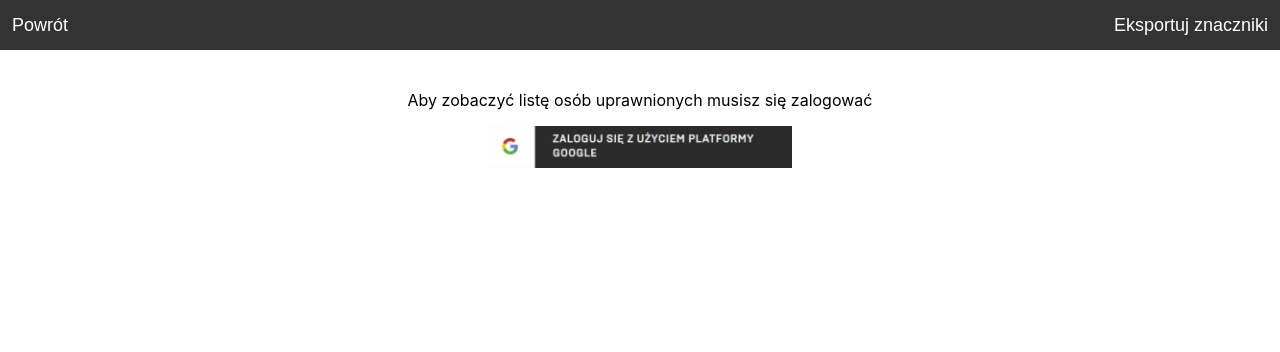
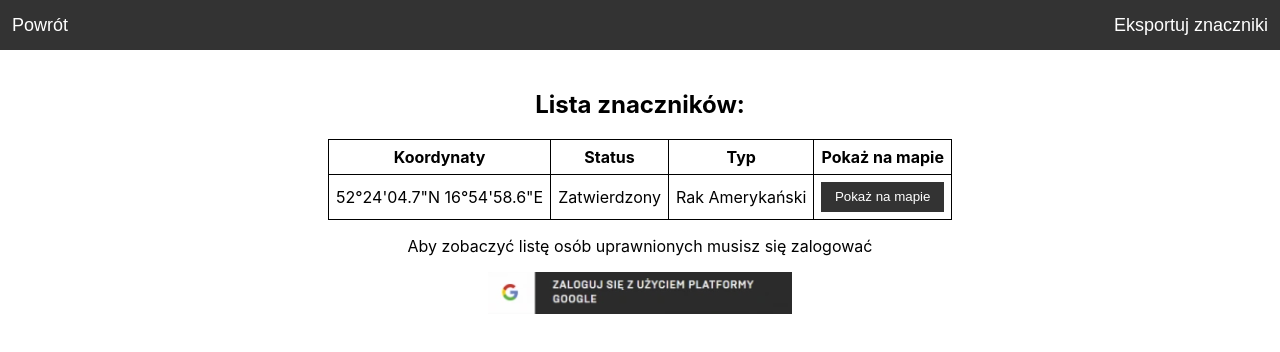
Before and after one commit to Jakub-Kintama/NurkowaPolskaApp, a React (Create React App) app in the folder admin-panel/: page / in a window 1280 px wide. Shown: the top 352 px of the page. Built offline with nearby package versions, Linux system fonts and the light colour scheme; no server answers.

Commit message:
Added Marker List, divided the HomePage into separate modules

```diff
--- a/admin-panel/src/App.css
+++ b/admin-panel/src/App.css
@@ -5,8 +5,48 @@ button {
   color: white;
   padding: 7px;
 }
+.TopnavButton {
+  height: 100%;
+  font-size: 18px;
+}
+.TableButton {
+  width: 100%;
+  height: 30px;
+}
+.CloseButton {
+  position: absolute;
+  top: 16px;
+  right: 16px;
+}
+.LogoutButton {
+  position: absolute;
+  top: 66px;
+  right: 16px;
+}
 button:hover {
   cursor: pointer;
+}
+.TopnavButton:hover {
+  background-color: #4e4e4e;
+}
+#homeButton {
+  margin-right: auto;
+  margin-left: 5px;
+}
+#exportButton {
+  margin-right: 5px;
+}
+table {
+  min-width: 40%;
+  margin-left: auto;
+  margin-right: auto;
+  border: 1px solid;
+  border-collapse: collapse;
+}
+table th,
+td {
+  border: 1px solid;
+  padding: 7px;
 }
 .App {
   width: 100%;
@@ -18,43 +58,8 @@ button:hover {
   height: 50px;
   background-color: #333;
 }
-.TopnavButton {
-  height: 100%;
-  font-size: 18px;
-}
-.TopnavButton:hover {
-  background-color: #4e4e4e;
-}
-#homeButton {
-  margin-right: auto;
-  margin-left: 5px;
-}
-#exportButton {
-  margin-right: 5px;
-}
 .PanelPart {
   margin-top: 40px;
-}
-.AdminTable {
-  min-width: 40%;
-  margin-left: auto;
-  margin-right: auto;
-  border: 1px solid;
-  border-collapse: collapse;
-}
-.LogoutButton {
-  float: right;
-  margin-left: auto;
-  margin-right: 5px;
-}
-.AdminTable th,
-td {
-  border: 1px solid;
-  padding: 7px;
-}
-.TableButton {
-  width: 100%;
-  height: 30px;
 }
 .Popup {
   position: fixed;
@@ -73,8 +78,6 @@ td {
   width: 80%;
   background-color: white;
 }
-.CloseButton {
-  position: absolute;
-  top: 16px;
-  right: 16px;
+.ListContainer {
+  display: block;
 }
--- a/admin-panel/src/App.js
+++ b/admin-panel/src/App.js
@@ -3,17 +3,6 @@ import './App.css';
 import Home from './components/Home'
 
 function App() {
-  const [data, setData] = useState([]);
-
-  useEffect(() => {
-    fetch('http://localhost:8000/db')
-    .then(res => {
-      return res.json();
-    })
-    .then((data) => {
-      setData(data);
-    })
-  }, []);
 
   return (
     <Home/>
--- a/admin-panel/src/App.less
+++ b/admin-panel/src/App.less
@@ -8,25 +8,30 @@ button {
     padding: 7px;
 }
 
-button:hover {
-    cursor: pointer;
-}
-
-.App {
-    width: 100%;
-    text-align: center;
-}
-
-.Topnav {
-    display: flex;
-    width: 100%;
-    height: 50px;
-    background-color: @mainColor;
-}
-
 .TopnavButton {
     height: 100%;
     font-size: 18px;
+}
+
+.TableButton {
+    width: 100%;
+    height: 30px;
+}
+
+.CloseButton {
+    position: absolute;
+    top: 16px;
+    right: 16px;
+}
+
+.LogoutButton {
+    position: absolute;
+    top: 66px;
+    right: 16px;
+}
+
+button:hover {
+    cursor: pointer;
 }
 
 .TopnavButton:hover {
@@ -42,11 +47,7 @@ button:hover {
     margin-right: 5px
 }
 
-.PanelPart {
-    margin-top: 40px;
-}
-
-.AdminTable{
+table {
     min-width: 40%;
     margin-left: auto;
     margin-right: auto;
@@ -54,20 +55,25 @@ button:hover {
     border-collapse: collapse;
 }
 
-.LogoutButton {
-    float: right;
-    margin-left: auto;
-    margin-right: 5px;
-}
-
-.AdminTable th,td {
+table th,td {
     border: 1px solid;
     padding: 7px;
 }
 
-.TableButton {
+.App {
     width: 100%;
-    height: 30px;
+    text-align: center;
+}
+
+.Topnav {
+    display: flex;
+    width: 100%;
+    height: 50px;
+    background-color: @mainColor;
+}
+
+.PanelPart {
+    margin-top: 40px;
 }
 
 .Popup {
@@ -90,8 +96,6 @@ button:hover {
     background-color: white;
 }
 
-.CloseButton {
-    position: absolute;
-    top: 16px;
-    right: 16px;
+.ListContainer {
+    display: block;
 }
--- /dev/null
+++ b/admin-panel/src/components/AdminList.js
@@ -0,0 +1,35 @@
+import React, {useState} from "react";
+import AddPopup from "./AddPopup";
+import EditPopup from "./EditPopup";
+
+export default function AdminList() {
+
+    const [AddPopupButton, setAddPopupButton] = useState(false);
+    const [EditPopupButton, setEditPopupButton] = useState(false);
+    const [adminDetails, setAdminDetails] = useState([])
+
+    return(
+        <div className='AdminList'>
+            <h2>Lista osób uprawnionych:</h2>
+            <table className="AdminTable">
+                <tr>
+                    <th>E-Mail</th>
+                    <th>Imię</th>
+                    <th><button onClick={() => setAddPopupButton(true)} className="TableButton">Dodaj</button></th>
+                </tr>
+                <tr>
+                    <td>*E-Mail osoby uprawnionej*</td>
+                    <td>*Imię*</td>
+                    <td><button onClick={() => {setEditPopupButton(true); setAdminDetails(["*E-Mail osoby uprawnionej*","*Imię*"])}} className="TableButton">Edytuj</button></td>
+                </tr>
+                <tr>
+                    <td>*Inny E-Mail*</td>
+                    <td>*Inne Imię*</td>
+                    <td><button onClick={() => {setEditPopupButton(true); setAdminDetails(["*Inny E-Mail*","*Inne Imię*"])}} className="TableButton">Edytuj</button></td>
+                </tr>
+            </table>
+            <AddPopup trigger={AddPopupButton} setTrigger={setAddPopupButton}></AddPopup>
+            <EditPopup trigger={EditPopupButton} setTrigger={setEditPopupButton} email={adminDetails[0]} name={adminDetails[1]}></EditPopup>
+        </div>
+    )
+}
--- /dev/null
+++ b/admin-panel/src/components/AdminMarkerList.js
@@ -0,0 +1,26 @@
+import React from "react";
+
+export default function AdminMarkerList() {
+    return(
+    <div className="AdminMarkerList">
+        <h2>Lista znaczników:</h2>
+        <table className="MarkerTable">
+            <tr>
+                <th>Koordynaty</th>
+                <th>Status</th>
+                <th>Typ</th>
+                <th>Pokaż na mapie</th>
+            </tr>
+            <tr>
+                <td>52°24'04.7"N 16°54'58.6"E</td>
+                <td>Zatwierdzony</td>
+                <td>Rak Amerykański</td>
+                <td><button className="TableButton">Pokaż na mapie</button></td>
+                <td><button className="TableButton">Edytuj</button></td>
+                <td><button className="TableButton">Usuń</button></td>
+            </tr>
+
+        </table>
+    </div>
+    )
+}
--- a/admin-panel/src/components/Home.js
+++ b/admin-panel/src/components/Home.js
@@ -1,14 +1,12 @@
 import React, {useState} from "react";
 import LoginForm from "./LoginForm";
-import AddPopup from "./AddPopup";
-import EditPopup from "./EditPopup";
+import MarkerList from "./MarkerList";
+import AdminMarkerList from "./AdminMarkerList";
+import AdminList from "./AdminList";
 
 export default function Home() {
 
     const [isAdmin, setIsAdmin] = useState(false);
-    const [AddPopupButton, setAddPopupButton] = useState(false);
-    const [EditPopupButton, setEditPopupButton] = useState(false);
-    const [adminDetails, setAdminDetails] = useState([])
 
     return (
         <>
@@ -19,32 +17,17 @@ export default function Home() {
             </div>
             <div className="PanelPart">
                 {isAdmin && (
-                    <div className='AdminList'>
+                    <div className="ListContainer">
                         <button onClick={ () => setIsAdmin(false) } className="LogoutButton">Wyloguj</button><br/>
-                        <p>Lista osób uprawnionych:</p>
-                        <table className="AdminTable">
-                            <tr>
-                                <th>E-Mail</th>
-                                <th>Imię</th>
-                                <th><button onClick={() => setAddPopupButton(true)} className="TableButton">Dodaj</button></th>
-                            </tr>
-                            <tr>
-                                <td>*E-Mail osoby uprawnionej*</td>
-                                <td>*Imię*</td>
-                                <td><button onClick={() => {setEditPopupButton(true); setAdminDetails(["*E-Mail osoby uprawnionej*","*Imię*"])}} className="TableButton">Edytuj</button></td>
-                            </tr>
-                            <tr>
-                                <td>*Inny E-Mail*</td>
-                                <td>*Inne Imię*</td>
-                                <td><button onClick={() => {setEditPopupButton(true); setAdminDetails(["*Inny E-Mail*","*Inne Imię*"])}} className="TableButton">Edytuj</button></td>
-                            </tr>
-                        </table>
-                        <AddPopup trigger={AddPopupButton} setTrigger={setAddPopupButton}></AddPopup>
-                        <EditPopup trigger={EditPopupButton} setTrigger={setEditPopupButton} email={adminDetails[0]} name={adminDetails[1]}></EditPopup>
+                        <AdminMarkerList/>
+                        <AdminList/>
                     </div>
                 )}
                 {!isAdmin && (
+                    <>
+                    <MarkerList/>
                     <LoginForm setIsAdmin={setIsAdmin}/>
+                    </>
                 )}
             </div>
         </div>
--- a/admin-panel/src/components/LoginForm.js
+++ b/admin-panel/src/components/LoginForm.js
@@ -5,11 +5,9 @@ export default function LoginForm( {setIsAdmin} ) {
         setIsAdmin(true);
     }
     return (
-        <>
         <div className='LoginForm'>
             <p>Aby zobaczyć listę osób uprawnionych musisz się zalogować</p>
             <img onClick={clickHandler} src='/placeholder.png' alt='Zaloguj się poprzez konto Google'></img>
         </div>
-        </>
     );
 }
--- /dev/null
+++ b/admin-panel/src/components/MarkerList.js
@@ -0,0 +1,24 @@
+import React from "react";
+
+export default function MarkerList() {
+    return(
+    <div className="MarkerList">
+        <h2>Lista znaczników:</h2>
+        <table className="MarkerTable">
+            <tr>
+                <th>Koordynaty</th>
+                <th>Status</th>
+                <th>Typ</th>
+                <th>Pokaż na mapie</th>
+            </tr>
+            <tr>
+                <td>52°24'04.7"N 16°54'58.6"E</td>
+                <td>Zatwierdzony</td>
+                <td>Rak Amerykański</td>
+                <td><button className="TableButton">Pokaż na mapie</button></td>
+            </tr>
+
+        </table>
+    </div>
+    )
+}
```
Also changed, not shown: admin-panel/public/manifest.json.
